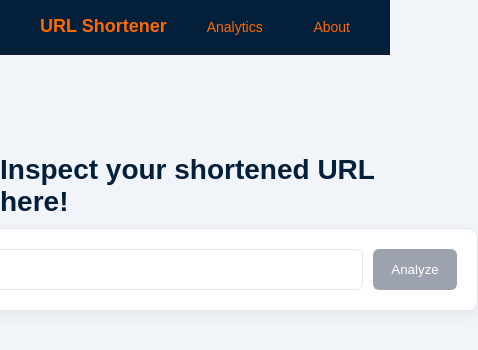
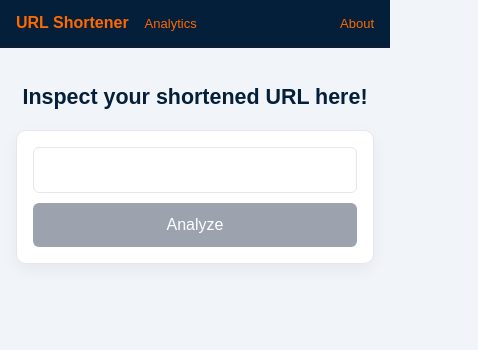
Before and after one commit to DarshanRaoG/url-shortener, an Angular app in the folder frontend/url-shortener-ui/: page /stats in a window 390 px wide. Shown: the top 350 px of the page, 478 px wide, since content can reach past the window. Built offline with nearby package versions, Linux system fonts and the light colour scheme.

Commit message:
[feat]: Improve mobile responsiveness across the UI

```diff
--- a/frontend/url-shortener-ui/src/components/home/home.css
+++ b/frontend/url-shortener-ui/src/components/home/home.css
@@ -2,36 +2,51 @@
   display: flex;
   flex-direction: column;
   align-items: center;
+  width: 100%;
+  min-width: 0;
+  padding: 0 16px;
   margin-top: 80px;
   font-family: Arial, sans-serif;
 }
 
 .home-div h1 {
-  margin-bottom: 10px;
+  margin: 0 0 16px;
   font-size: 28px;
+  line-height: 1.3;
+  text-align: center;
   color: var(--primary);
 }
 
-.home-div > div {
+.home-div .card {
+  width: 100%;
+  max-width: 620px;
+  min-width: 0;
   background: var(--bg-card);
   border: 1px solid var(--border-light);
   border-radius: 10px;
   padding: 20px;
   box-shadow: 0 6px 16px rgba(0, 0, 0, 0.05);
+  display: flex;
+  flex-direction: column;
+  gap: 15px;
 }
 
 .url-input-div {
   display: flex;
+  align-items: stretch;
   gap: 10px;
+  width: 100%;
+  min-width: 0;
 }
 
 .url-input-div input[type='text'] {
-  width: 400px;
+  flex: 1;
+  width: 100%;
+  min-width: 0;
   padding: 12px 14px;
   border: 1px solid var(--border-light);
   border-radius: 6px;
   font-size: 14px;
-  transition: 0.2s;
 }
 
 .url-input-div input:focus {
@@ -44,6 +59,7 @@
 }
 
 button {
+  flex-shrink: 0;
   padding: 12px 18px;
   border: none;
   border-radius: 6px;
@@ -51,7 +67,7 @@ button {
   color: white;
   font-weight: 500;
   cursor: pointer;
-  transition: 0.2s;
+  transition: background-color 0.2s;
 }
 
 button:hover:not(:disabled) {
@@ -72,13 +88,39 @@ button:disabled {
 }
 
 p {
-  margin-top: 10px;
+  margin: 0;
   font-size: 14px;
+  line-height: 1.5;
+  overflow-wrap: anywhere;
   color: var(--text-secondary);
 }
 
-.card {
-  display: flex;
-  flex-direction: column;
-  gap: 15px;
+@media (max-width: 600px) {
+  .home-div {
+    margin-top: 36px;
+  }
+
+  .home-div h1 {
+    font-size: clamp(22px, 6vw, 26px);
+    margin-bottom: 18px;
+  }
+
+  .home-div .card {
+    padding: 16px;
+    gap: 14px;
+  }
+
+  .url-input-div {
+    flex-direction: column;
+  }
+
+  .url-input-div input[type='text'] {
+    min-height: 46px;
+    font-size: 16px;
+  }
+
+  .url-input-div button {
+    width: 100%;
+    min-height: 44px;
+  }
 }
--- a/frontend/url-shortener-ui/src/components/nav-bar/nav-bar.css
+++ b/frontend/url-shortener-ui/src/components/nav-bar/nav-bar.css
@@ -7,28 +7,34 @@
 }
 
 .nav-container {
+  width: 100%;
+  max-width: 1200px;
   margin: 0 auto;
-  padding: 16px 40px;
+  padding: 16px 24px;
   display: flex;
   justify-content: space-between;
   align-items: center;
+  gap: 16px;
 }
 
 .nav-left {
   display: flex;
   align-items: center;
-  gap: 40px;
+  gap: 32px;
+  min-width: 0;
 }
 
 .logo {
   font-size: 18px;
   font-weight: 600;
   cursor: pointer;
+  white-space: nowrap;
 }
 
 .nav-right {
   display: flex;
-  gap: 30px;
+  align-items: center;
+  gap: 24px;
 }
 
 a {
@@ -36,13 +42,11 @@ a {
   text-decoration: none;
   font-size: 14px;
   position: relative;
-  transition: 0.2s;
+  transition: color 0.2s;
+  white-space: nowrap;
 }
 
-.logo:hover {
-  color: white;
-}
-
+.logo:hover,
 a:hover {
   color: white;
 }
@@ -56,3 +60,48 @@ a.active::after {
   height: 2px;
   background-color: #ff6900;
 }
+
+@media (max-width: 480px) {
+  .nav-container {
+    padding: 14px 16px;
+    gap: 12px;
+  }
+
+  .nav-left {
+    gap: 16px;
+  }
+
+  .logo {
+    font-size: 16px;
+  }
+
+  .nav-right {
+    gap: 14px;
+  }
+
+  a {
+    font-size: 13px;
+  }
+}
+
+@media (max-width: 350px) {
+  .nav-container {
+    padding: 12px;
+  }
+
+  .nav-left {
+    gap: 10px;
+  }
+
+  .nav-right {
+    gap: 10px;
+  }
+
+  .logo {
+    font-size: 14px;
+  }
+
+  a {
+    font-size: 12px;
+  }
+}
--- a/frontend/url-shortener-ui/src/components/notification/notification.css
+++ b/frontend/url-shortener-ui/src/components/notification/notification.css
@@ -42,3 +42,17 @@
     transform: translateY(0);
   }
 }
+
+@media (max-width: 600px) {
+  .toast-container {
+    top: 64px;
+    left: 12px;
+    right: 12px;
+  }
+
+  .toast {
+    width: 100%;
+    min-width: 0;
+    overflow-wrap: anywhere;
+  }
+}
--- a/frontend/url-shortener-ui/src/components/stats/stats.css
+++ b/frontend/url-shortener-ui/src/components/stats/stats.css
@@ -2,35 +2,51 @@
   display: flex;
   flex-direction: column;
   align-items: center;
+  width: 100%;
+  min-width: 0;
+  padding: 0 16px;
   margin-top: 80px;
   font-family: Arial, sans-serif;
 }
 
 .stats-div h1 {
-  margin-bottom: 10px;
+  margin: 0 0 16px;
   font-size: 28px;
+  line-height: 1.3;
+  text-align: center;
   color: var(--primary);
 }
 
-.stats-div > div {
+.stats-div .card {
+  width: 100%;
+  max-width: 720px;
+  min-width: 0;
   background: var(--bg-card);
   border: 1px solid var(--border-light);
   border-radius: 10px;
   padding: 20px;
   box-shadow: 0 6px 16px rgba(0, 0, 0, 0.05);
+  display: flex;
+  flex-direction: column;
+  gap: 15px;
 }
 
 .stats-input-div {
   display: flex;
+  align-items: stretch;
   gap: 10px;
+  width: 100%;
+  min-width: 0;
 }
 
 .stats-input-div input {
-  width: 400px;
+  flex: 1;
+  width: 100%;
+  min-width: 0;
   padding: 12px 14px;
   border: 1px solid var(--border-light);
   border-radius: 6px;
-  transition: 0.2s;
+  font-size: 14px;
 }
 
 .stats-input-div input:focus {
@@ -39,6 +55,7 @@
 }
 
 button {
+  flex-shrink: 0;
   padding: 12px 18px;
   border: none;
   border-radius: 6px;
@@ -46,7 +63,7 @@ button {
   color: white;
   font-weight: 500;
   cursor: pointer;
-  transition: 0.2s;
+  transition: background-color 0.2s;
 }
 
 button:hover:not(:disabled) {
@@ -59,15 +76,17 @@ button:disabled {
 }
 
 .stats-output-div {
+  width: 100%;
+  min-width: 0;
   margin-top: 10px;
 }
 
 table {
+  width: 100%;
+  table-layout: fixed;
   border-collapse: collapse;
-  min-width: 500px;
   background: var(--bg-card);
   border-radius: 8px;
-  overflow: hidden;
 }
 
 thead td {
@@ -80,6 +99,16 @@ td {
   padding: 12px 16px;
   border-bottom: 1px solid var(--border-light);
   color: var(--text-primary);
+  overflow-wrap: anywhere;
+  vertical-align: top;
+}
+
+td:first-child {
+  width: 35%;
+}
+
+td:last-child {
+  width: 65%;
 }
 
 tr:last-child td {
@@ -87,18 +116,16 @@ tr:last-child td {
 }
 
 td a {
+  display: inline-block;
+  max-width: 100%;
   color: var(--accent);
   text-decoration: none;
+  overflow-wrap: anywhere;
+  word-break: break-word;
 }
 
 td a:hover {
   text-decoration: underline;
-}
-
-.card {
-  display: flex;
-  flex-direction: column;
-  gap: 15px;
 }
 
 td:nth-child(2) {
@@ -108,3 +135,38 @@ td:nth-child(2) {
 tr:nth-child(2) td:last-child {
   color: var(--success);
 }
+
+@media (max-width: 600px) {
+  .stats-div {
+    margin-top: 36px;
+  }
+
+  .stats-div h1 {
+    font-size: clamp(21px, 5.5vw, 26px);
+    margin-bottom: 18px;
+  }
+
+  .stats-div .card {
+    padding: 16px;
+    gap: 14px;
+  }
+
+  .stats-input-div {
+    flex-direction: column;
+  }
+
+  .stats-input-div input {
+    min-height: 46px;
+    font-size: 16px;
+  }
+
+  .stats-input-div button {
+    width: 100%;
+    min-height: 44px;
+  }
+
+  td {
+    padding: 10px 8px;
+    font-size: 13px;
+  }
+}
--- a/frontend/url-shortener-ui/src/styles.css
+++ b/frontend/url-shortener-ui/src/styles.css
@@ -19,20 +19,45 @@
   --info: #2563eb;
 }
 
+*,
+*::before,
+*::after {
+  box-sizing: border-box;
+}
+
+html {
+  width: 100%;
+  min-width: 0;
+}
+
 body {
   margin: 0;
+  min-width: 0;
   background-color: var(--bg-main);
   color: var(--text-primary);
   font-family: Arial, sans-serif;
 }
 
 input {
+  min-width: 0;
+  max-width: 100%;
   background-color: var(--bg-card);
   border: 1px solid var(--border-light);
   color: var(--text-primary);
+  font: inherit;
 }
 
 input[type='text']:focus {
   outline: none;
-  border: 2px solid var(--border-focus) !important;
+  border: 2px solid var(--border-focus);
 }
+
+button {
+  font: inherit;
+  touch-action: manipulation;
+}
+
+img,
+svg {
+  max-width: 100%;
+}
```
